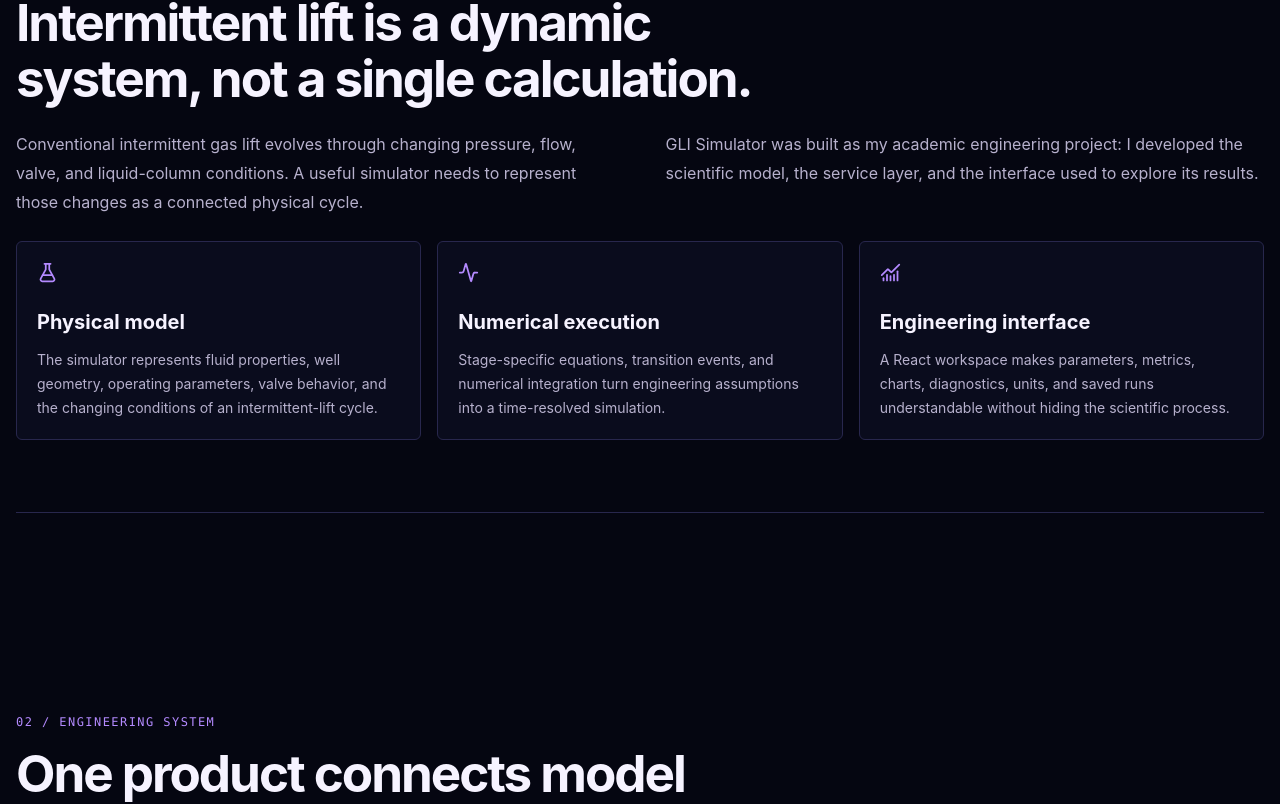
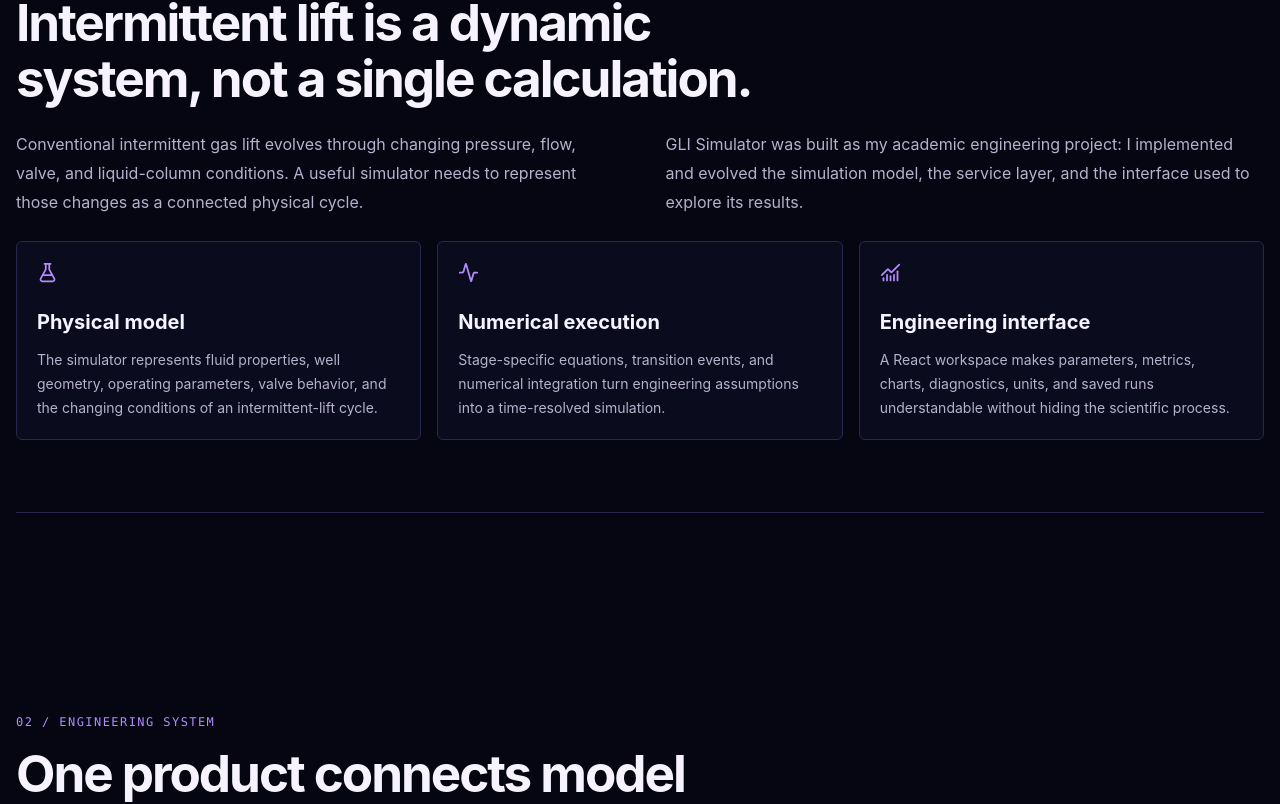
Before and after one commit to G4B0t/Portfolio, a React app: page /work/gli-simulator in a window 1280 px wide. Shown: the part 896-1700 px from the top of the page. Built offline with nearby package versions, Linux system fonts and the light colour scheme; the HTML template or start-up script is replaced by a standard one.

Commit message:
docs: refine GLI academic model wording

```diff
--- a/src/projects/gliSimulator/GLISimulatorCaseStudy/index.tsx
+++ b/src/projects/gliSimulator/GLISimulatorCaseStudy/index.tsx
@@ -80,9 +80,9 @@ export function GLISimulatorCaseStudy() {
             those changes as a connected physical cycle.
           </p>
           <p>
-            GLI Simulator was built as my academic engineering project: I developed the
-            scientific model, the service layer, and the interface used to explore its
-            results.
+            GLI Simulator was built as my academic engineering project: I implemented and
+            evolved the simulation model, the service layer, and the interface used to
+            explore its results.
           </p>
         </TextGrid>
         <CardGrid>
@@ -216,7 +216,7 @@ export function GLISimulatorCaseStudy() {
       <CaseStudySection
         eyebrow="08 / My contribution"
         title="End-to-end ownership across model, service, and interface."
-        introduction="I developed this academic project independently, from the physical simulation through the API and the interactive engineering workspace."
+        introduction="I developed this academic project end-to-end, from the physical simulation through the API and the interactive engineering workspace."
       >
         <ContributionGrid>
           {gliSimulatorCaseStudy.contributionGroups.map((group) => (
```
Also changed, not shown: 1 other file (tests, documents, lock files or other folders).
